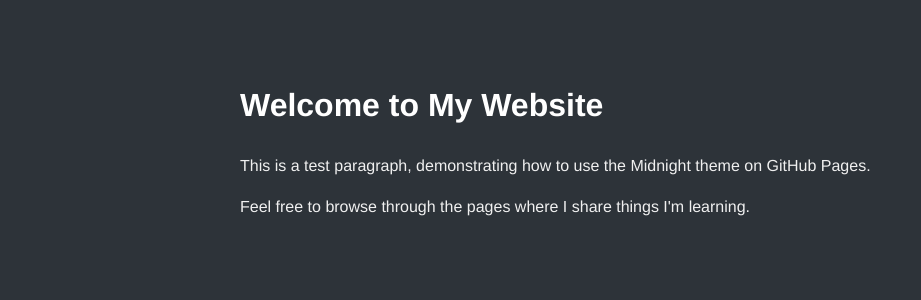
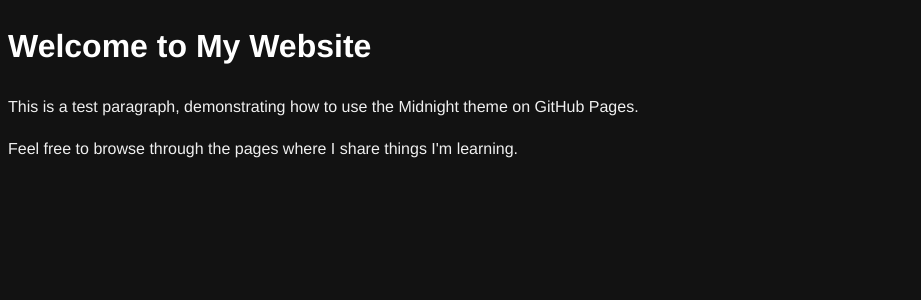
Before and after one commit to benn9833/benn9833.github.io, a Jekyll site: the page built from index.html, in a window 1280 px wide. Shown: the top 300 px of the page, without its empty margins (0-921 px from the left). Built offline with Jekyll 4.4.1, drawn with Linux system fonts in a browser that asks for light colours.

Commit message:
Update style.css
Removed margins and padding, changed the background color to be similar to Chrome's

```diff
--- a/assets/css/style.css
+++ b/assets/css/style.css
@@ -2,19 +2,19 @@
 
 /* Global Styles */
 body {
-    background-color: #2d3339; /* Midnight background color */
+    background-color: #121212; /* Similar color to Chrome's dark background*/
     color: #f0f0f0;            /* Light text color */
     font-family: "Helvetica Neue", Helvetica, Arial, sans-serif;
     line-height: 1.6;
-    margin: 0;
-    padding: 0;
+    /* margin: 0;
+    padding: 0; */
 }
 
 /* Headings */
 h1, h2, h3, h4, h5, h6 {
     color: #ffffff;
     font-family: inherit;
-    margin-top: 1.5em;
+    /* margin-top: 1.5em; */
 }
 
 /* Links */
@@ -30,6 +30,6 @@ a:hover {
 /* Main Content Container */
 .main-content {
     max-width: 800px;
-    margin: 0 auto;
-    padding: 2em;
+    /* margin: 0 auto;
+    padding: 2em; */
 }
```
